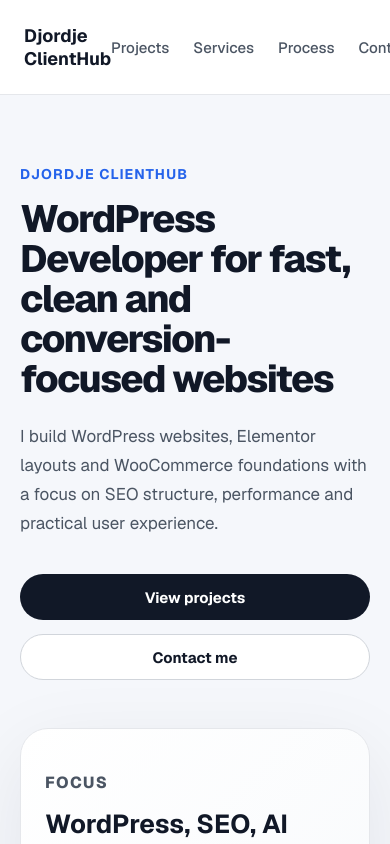
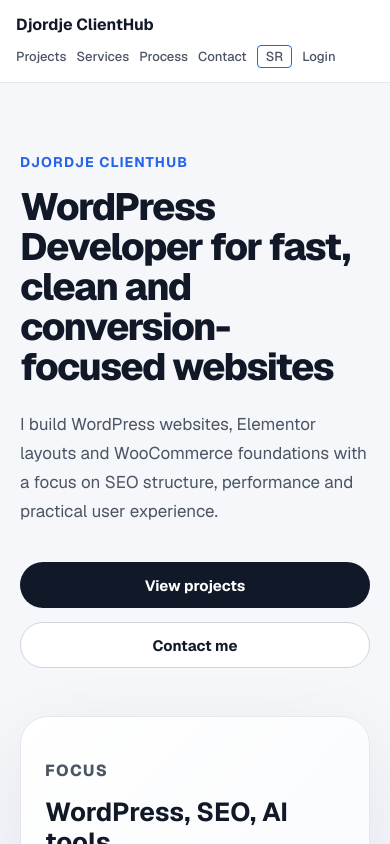
Before and after one commit to Cumbaric/djordje-clienthub, a Next.js app: page /en in a window 390 px wide. Shown: the top 844 px of the page. Built offline with nearby package versions, Linux system fonts and the light colour scheme.

Commit message:
Fix public responsive layout issues

```diff
--- a/src/components/PublicHeader.module.css
+++ b/src/components/PublicHeader.module.css
@@ -38,3 +38,39 @@
   border-radius: 4px;
   font-size: 13px;
 }
+
+@media (max-width: 900px) {
+  .header {
+    padding: 16px 20px;
+  }
+
+  .nav {
+    gap: 16px;
+  }
+
+  .nav a {
+    font-size: 14px;
+  }
+}
+
+@media (max-width: 640px) {
+  .header {
+    padding: 14px 16px;
+    flex-wrap: wrap;
+    gap: 10px;
+  }
+
+  .logo {
+    font-size: 16px;
+  }
+
+  .nav {
+    width: 100%;
+    gap: 10px;
+    flex-wrap: wrap;
+  }
+
+  .nav a {
+    font-size: 13px;
+  }
+}
--- a/src/styles/public-pages.css
+++ b/src/styles/public-pages.css
@@ -1,3 +1,15 @@
+.public-page {
+  max-width: 1180px;
+  margin: 0 auto;
+  padding: 48px 24px 80px;
+}
+
+@media (max-width: 700px) {
+  .public-page {
+    padding: 32px 16px 64px;
+  }
+}
+
 .public-page-hero {
   margin-bottom: 48px;
 }
@@ -403,10 +415,7 @@
 }
 
 .service-list-card {
-  display: grid;
-  grid-template-columns: 1.5fr 1fr;
-  gap: 32px;
-  align-items: start;
+  display: block;
   padding: 30px;
   border: 1px solid #e5e7eb;
   border-radius: 24px;
@@ -697,6 +706,10 @@
 
   .process-cta {
     padding: 28px;
+  }
+
+  .process-note {
+    padding: 24px 20px;
   }
 }
 /* CONTACT PAGE */
```
